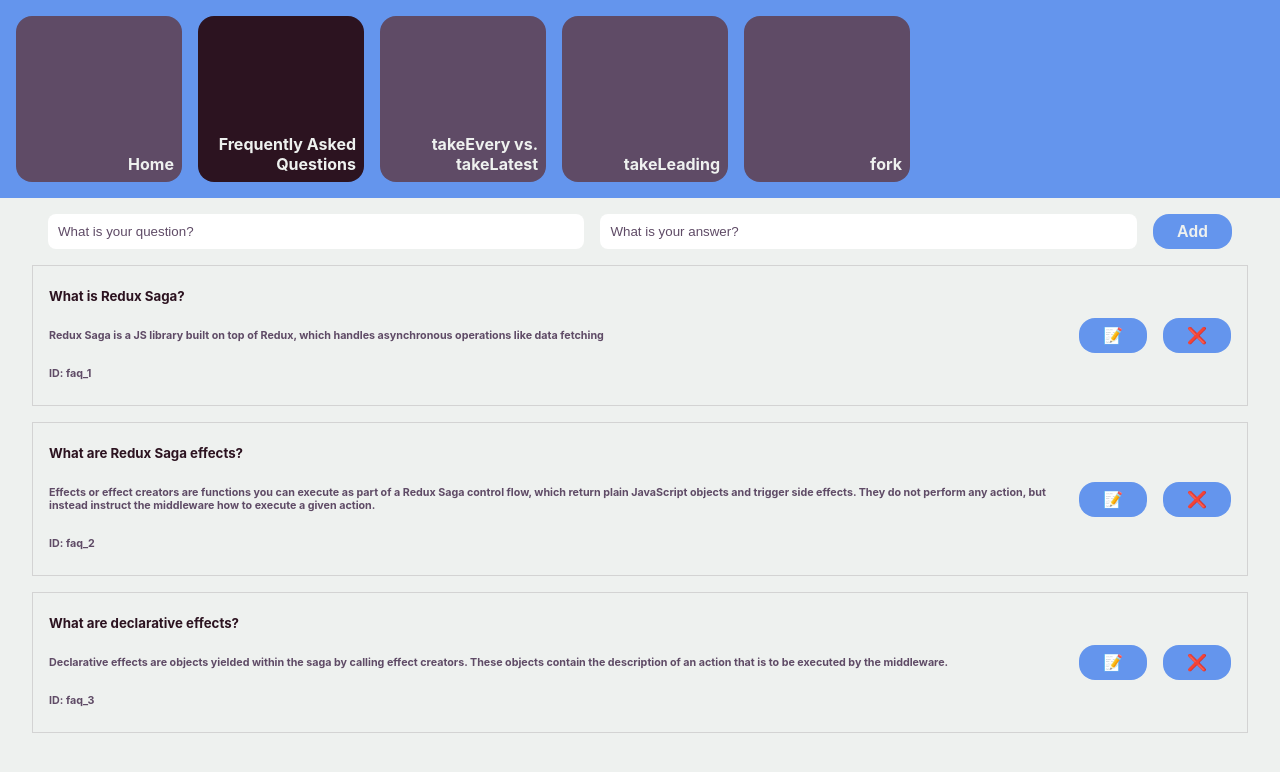
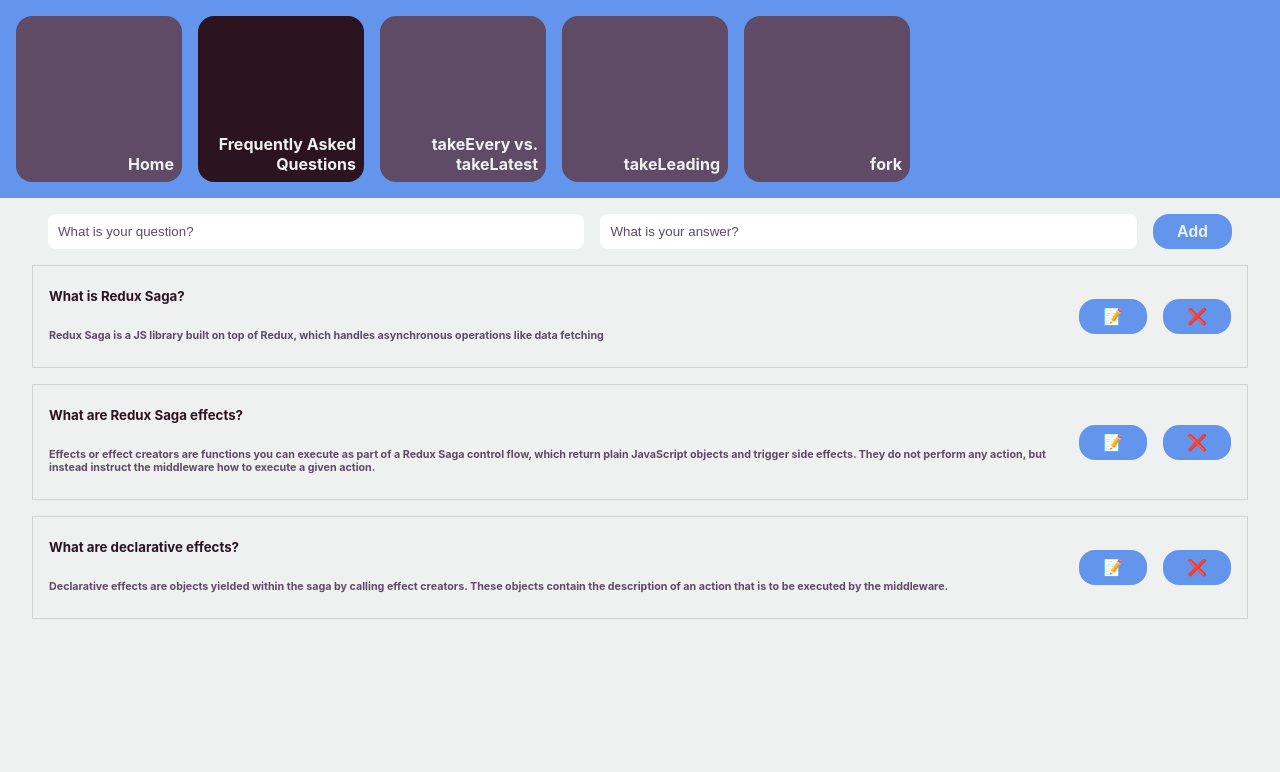
Before and after one commit to andradnl/redux-saga-playground, a React (Create React App) app: page /faq in a window 1280 px wide. Shown: the top 772 px of the page. Built offline with nearby package versions, Linux system fonts and the light colour scheme.

Commit message:
Remove redundant id prop passed to Item

```diff
--- a/src/App.css
+++ b/src/App.css
@@ -134,6 +134,11 @@
   justify-content: space-between;
 }
 
+.faq-item-buttons {
+  display: flex;
+  gap: 16px;
+}
+
 input {
   flex: 1 1 400px;
   border-radius: 8px;
--- a/src/pages/FAQs.tsx
+++ b/src/pages/FAQs.tsx
@@ -9,38 +9,28 @@
   FAQ,
   addFaq,
   deleteFaq,
-  updateFaq,
+  // updateFaq,
 } from "../redux/faq/slice";
 
 interface ItemProps {
   question: string;
   answer: string;
-  id: string;
   handleUpdate: () => void;
   handleDelete: () => void;
 }
 
-const Item = ({
-  question,
-  answer,
-  id,
-  handleUpdate,
-  handleDelete,
-}: ItemProps) => {
-  return (
+const Item = ({ question, answer, handleUpdate, handleDelete }: ItemProps) => (
   <div className="faq-item">
     <div>
       <h5>{question}</h5>
       <h6>{answer}</h6>
-        <h6>ID: {id}</h6>
     </div>
-      <div style={{ display: "flex", gap: 16 }}>
+    <div className="faq-item-buttons">
       <Button label="📝" onClick={handleUpdate} />
       <Button label="❌" onClick={handleDelete} />
     </div>
   </div>
 );
-};
 
 export const FAQs = () => {
   const { faqs } = useSelector(selectFaq);
@@ -77,20 +67,15 @@
         <Button label="Add" onClick={handleAdd} />
       </div>
       <div className="faq-list">
-        {faqs.map((faq: FAQ) => {
-          return (
+        {faqs.map((faq: FAQ) => (
           <Item
-              handleUpdate={() =>
-                handleUpdate({ id: faq.id, question, answer })
-              }
+            key={faq.id}
+            handleUpdate={() => handleUpdate({ id: faq.id, question, answer })}
             handleDelete={() => handleDelete(faq.id)}
-              key={faq.id}
-              id={faq.id}
             question={faq.question}
             answer={faq.answer}
           />
-          );
-        })}
+        ))}
       </div>
     </div>
   );
```
Lines whose indentation alone changed are shown as unchanged.
